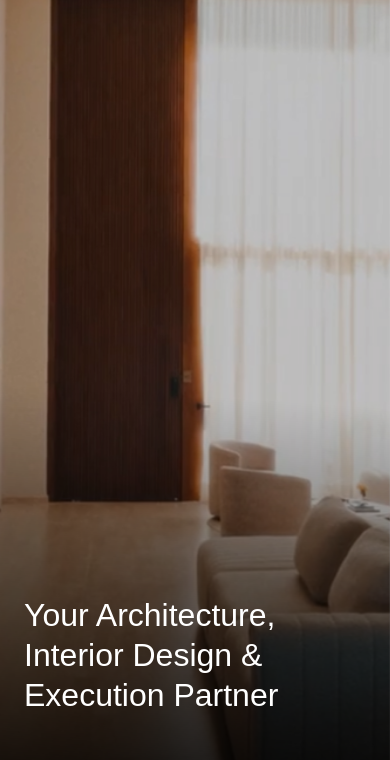
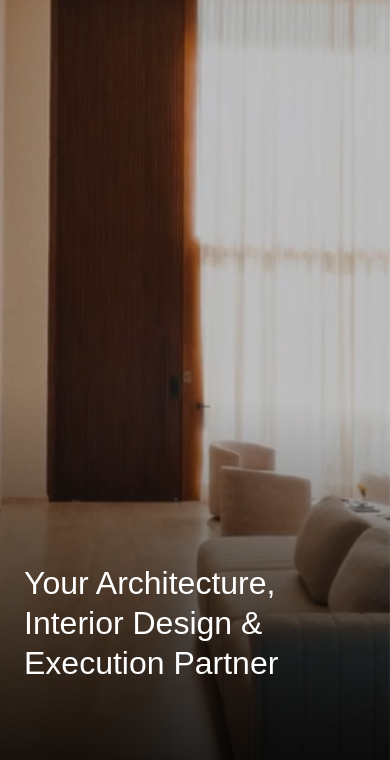
Before and after one commit to eashurajan/Grandeur-Design, a plain HTML site: page index.html in a window 390 px wide. Shown: the part 81-841 px from the top of the page. Drawn offline with nearby package versions, Linux system fonts and the light colour scheme; a web font is replaced by a local one.

Commit message:
hero fold padding update

```diff
--- a/styles.css
+++ b/styles.css
@@ -1690,7 +1690,7 @@ section.Process>.Display h2 {
   }
 
   .Hero-fold {
-    padding: var(--spacing-48) var(--page-inline) var(--spacing-48);
+    padding: var(--spacing-48) var(--page-inline) var(--spacing-80);
   }
 
   .Hero-reveal {
```
